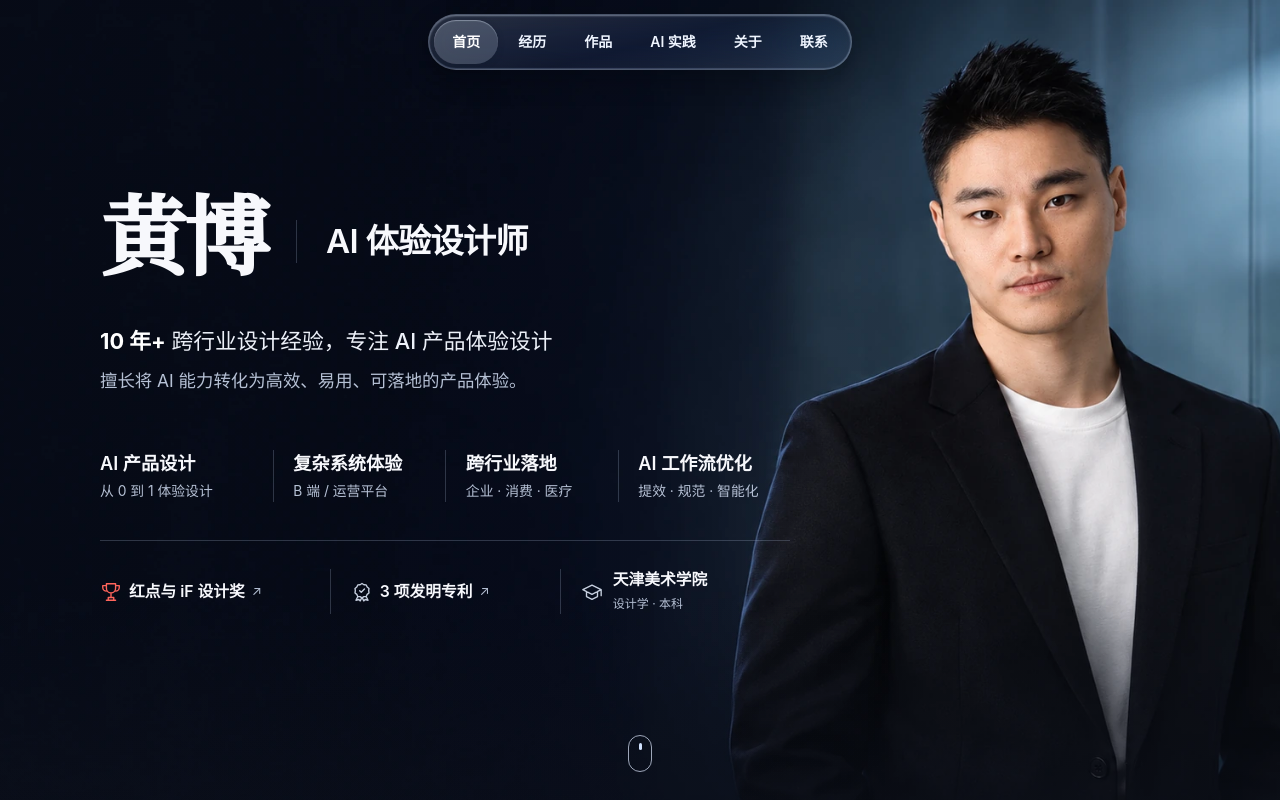
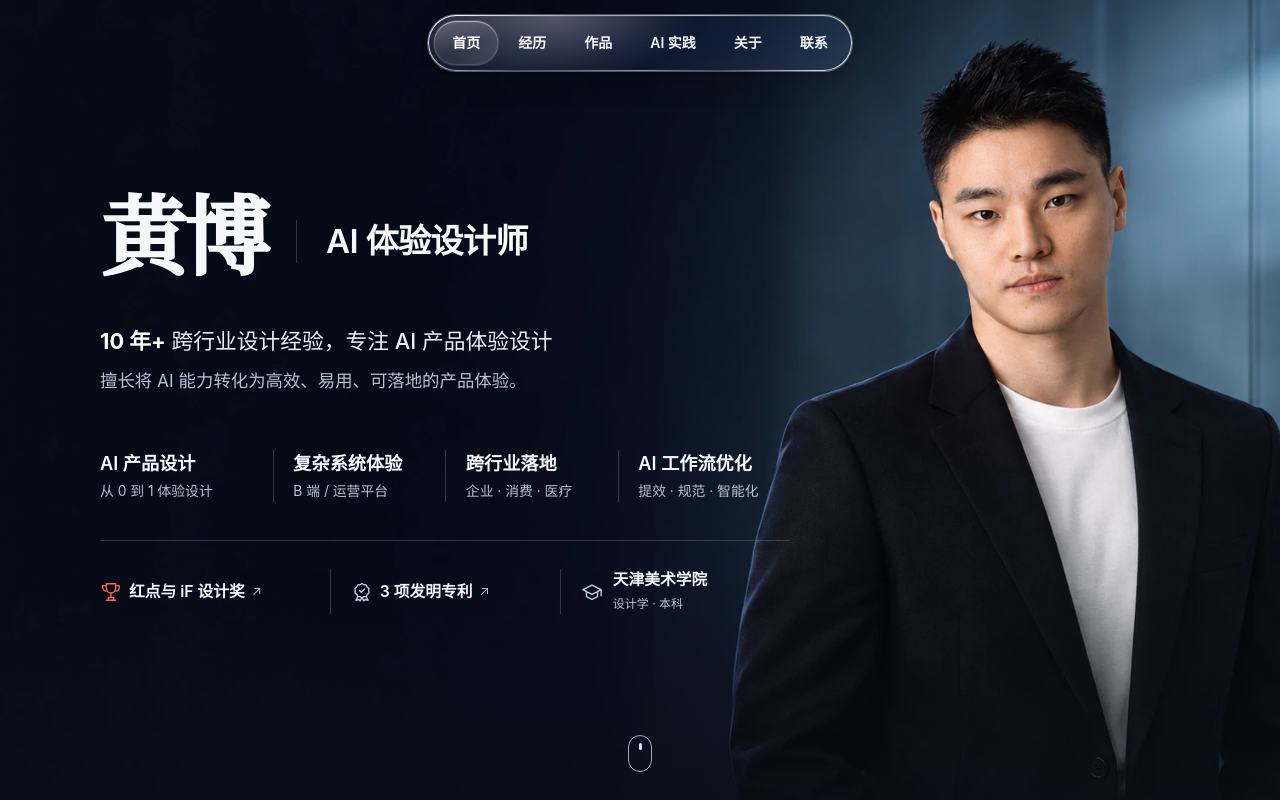
Before and after one commit to nick1210819187/Nick-s-Portfolio.github.io, a plain HTML site: page Huangbo-portfolio-github-lite/index.html in a window 1280 px wide. Shown: the top 800 px of the page. Drawn offline with Linux system fonts and the light colour scheme.

Commit message:
Refine navigation with liquid glass and sliding selection

```diff
--- a/Huangbo-portfolio-github-lite/site.js
+++ b/Huangbo-portfolio-github-lite/site.js
@@ -15,6 +15,7 @@ const sections = [
 const header = document.querySelector('#site-header');
 header.innerHTML = `
   <nav class="dock" aria-label="页面导航">
+    <span class="dock-selection" aria-hidden="true"></span>
     ${sections.map(([id, label]) => `<a href="${anchor(id)}" data-section="${id}">${label}</a>`).join('')}
   </nav>`;
 
@@ -184,12 +185,36 @@ if (caseContent) {
   });
 }
 
+const dock = header.querySelector('.dock');
+const dockSelection = dock.querySelector('.dock-selection');
 const navLinks = [...header.querySelectorAll('[data-section]')];
+function positionSelection(active = dock.querySelector('[aria-current="location"]')) {
+  if (!active) return;
+  dockSelection.style.width = active.offsetWidth + 'px';
+  dockSelection.style.transform = `translateX(${active.offsetLeft}px)`;
+  requestAnimationFrame(() => dock.classList.add('is-ready'));
+}
+new ResizeObserver(() => positionSelection()).observe(dock);
+dock.addEventListener('pointerover', event => {
+  const link = event.target.closest('[data-section]');
+  if (link && event.pointerType === 'mouse') positionSelection(link);
+});
+dock.addEventListener('pointerleave', () => positionSelection());
+dock.addEventListener('focusin', event => {
+  if (event.target.matches('[data-section]')) positionSelection(event.target);
+});
+dock.addEventListener('focusout', () => positionSelection());
+dock.addEventListener('pointermove', event => {
+  if (event.pointerType === 'mouse') {
+    dock.style.setProperty('--glass-x', (event.clientX - dock.getBoundingClientRect().left) + 'px');
+  }
+});
 function selectSection(id) {
   for (const link of navLinks) {
     if (link.dataset.section === id) link.setAttribute('aria-current', 'location');
     else link.removeAttribute('aria-current');
   }
+  positionSelection();
 }
 if (caseContent) {
   selectSection('work');
--- a/Huangbo-portfolio-github-lite/style.css
+++ b/Huangbo-portfolio-github-lite/style.css
@@ -39,29 +39,79 @@ h1, h2, h3 { font-family: var(--heading); }
 
 #site-header { position: fixed; inset: 14px 0 auto; z-index: 20; pointer-events: none; }
 .dock {
+  position: relative;
+  isolation: isolate;
   width: max-content;
   max-width: calc(100% - 24px);
   margin-inline: auto;
-  padding: 5px;
+  padding: 6px;
   display: flex;
   align-items: stretch;
   gap: 2px;
-  border: 1px solid #ffffffd9;
+  border: 1px solid #ffffff9e;
   border-radius: 999px;
-  color: #28364b;
-  background: linear-gradient(170deg, #ffffff70, #dce7f152 55%, #f9fcffbb);
-  box-shadow: 0 9px 26px #21345127, 0 1px 5px #21345119, inset 0 1px 2px #fff;
-  -webkit-backdrop-filter: blur(16px) saturate(165%);
-  backdrop-filter: blur(16px) saturate(165%);
+  color: #273344;
+  background: linear-gradient(145deg, #ffffff57, #ffffff18 48%, #edf1f538);
+  box-shadow: 0 8px 28px #192a401c, 0 2px 6px #192a4010,
+    inset 0 1px 1px #fff, inset 0 -1px 1px #ffffff70;
+  -webkit-backdrop-filter: blur(18px) saturate(180%);
+  backdrop-filter: blur(18px) saturate(180%);
   pointer-events: auto;
+  transition: color .3s, background .3s, box-shadow .3s;
 }
+.dock::before, .dock::after {
+  content: "";
+  position: absolute;
+  inset: 0;
+  border-radius: inherit;
+  pointer-events: none;
+}
+.dock::before {
+  padding: 1px;
+  background: linear-gradient(135deg, #fff 3%, #ffffff0a 30%, #ffffff70 56%, #ffffff08 72%, #fff);
+  -webkit-mask: linear-gradient(#fff 0 0) content-box, linear-gradient(#fff 0 0);
+  -webkit-mask-composite: xor;
+  mask: linear-gradient(#fff 0 0) content-box, linear-gradient(#fff 0 0);
+  mask-composite: exclude;
+}
+.dock::after {
+  background: radial-gradient(140px 65px at var(--glass-x, 30%) 0%, #ffffff85, transparent 100%);
+  opacity: .5;
+  transition: opacity .25s;
+}
+.dock:hover::after { opacity: .85; }
 .over-hero .dock {
-  color: #eff5ff;
-  border-color: #d9e8ff45;
-  background: linear-gradient(166deg, #d9eaff2b, #34446340 52%, #b5d1fd26);
-  box-shadow: 0 9px 26px #02070d54, inset 0 1px 2px #ddeaff70, inset 0 -1px 1px #bdd8ff36;
+  color: #f4f7fc;
+  border-color: #ffffff40;
+  background: linear-gradient(145deg, #c9d9f526, #b1c5e10d 48%, #c2d7ed21);
+  box-shadow: 0 8px 28px #02070d30, 0 2px 6px #02070d20,
+    inset 0 1px 1px #ffffff87, inset 0 -1px 1px #c5d7ef3b;
+}
+.dock-selection {
+  position: absolute;
+  z-index: 0;
+  left: 0;
+  top: 6px;
+  bottom: 6px;
+  border-radius: 999px;
+  background: linear-gradient(155deg, #ffffffab, #ffffff3d 55%, #ffffff70);
+  box-shadow: inset 0 1px 1px #fff, inset 0 -1px 1px #ffffff90,
+    0 2px 8px #192a401a, 0 0 0 1px #ffffff47;
+  opacity: 0;
+  pointer-events: none;
+}
+.dock.is-ready .dock-selection {
+  opacity: 1;
+  transition: transform .48s cubic-bezier(.22, 1, .36, 1), width .48s cubic-bezier(.22, 1, .36, 1), background .3s;
+}
+.over-hero .dock-selection {
+  background: linear-gradient(155deg, #ffffff40, #ffffff13 55%, #ffffff26);
+  box-shadow: inset 0 1px 1px #ffffff96, inset 0 -1px 1px #ffffff24,
+    0 2px 8px #02070d1a, 0 0 0 1px #ffffff24;
 }
 .dock a {
+  position: relative;
+  z-index: 1;
   display: grid;
   place-items: center;
   min-height: 44px;
@@ -70,11 +120,17 @@ h1, h2, h3 { font-family: var(--heading); }
   white-space: nowrap;
   font-size: 14px;
   font-weight: 600;
-  transition: background .2s, color .2s;
+  -webkit-tap-highlight-color: transparent;
+  transition: background .2s, color .2s, transform .2s;
 }
-.dock a:hover { background: #91afdc27; }
-.dock a[aria-current="location"] { color: #173e89; background: #ffffffb0; box-shadow: inset 0 1px 1px #fff, 0 2px 7px #294b7e20; }
-.over-hero .dock a[aria-current="location"] { color: #fff; background: #dbe9ff33; box-shadow: inset 0 1px 1px #e2eeff63, 0 2px 7px #06122632; }
+.dock a:hover { background: #ffffff26; transform: translateY(-1px); }
+.dock a:active { transform: scale(.96); }
+.dock a[aria-current="location"] { color: #162b48; }
+.over-hero .dock a[aria-current="location"] { color: #fff; }
+@supports not ((backdrop-filter: blur(1px)) or (-webkit-backdrop-filter: blur(1px))) {
+  .dock { background: #f4f6f9f5; }
+  .over-hero .dock { background: #182436f5; }
+}
 
 .hero {
   --hero-bg: #0c101b;
@@ -350,7 +406,6 @@ figcaption { color: #424d62; margin-top: 10px; font-size: 14px; }
 .footer a:hover { color: var(--blue); }
 
 .case-page { --case-gutter: clamp(8px, .8vw, 12px); }
-.case-page #site-header:not(.over-hero) .dock { background: linear-gradient(170deg, #ffffffe8, #eef2f8de); }
 .case-reader { padding-top: 92px; }
 .case-back { display: inline-block; color: #4a5970; font-size: 14px; margin-bottom: 16px; }
 .case-back:hover { color: var(--blue); }
```
